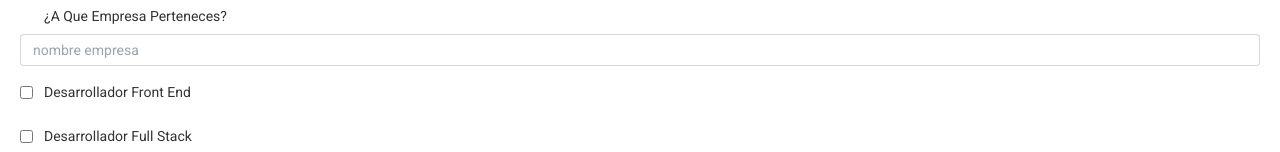
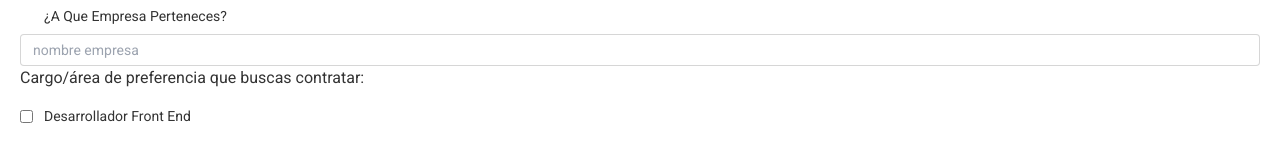
Before and after one commit to Frankiiize/DEVSAFIO, a React (Create React App) app: page /jobProfile in a window 1280 px wide. Shown: the part 570-722 px from the top of the page. Built offline with nearby package versions, Linux system fonts and the light colour scheme.

Commit message:
hotfix:  inputComponent - fixed prop titlehead on inputComponent

```diff
--- a/src/views/jobProfile/JobProfile.js
+++ b/src/views/jobProfile/JobProfile.js
@@ -152,6 +152,7 @@ const JobProfile = () => {
                                             key={`input-${index}${item.name}`}
                                             label={item.label}
                                             type={item.type}
+                                            titleHead={item.titleHead}
                                             id={item.id}
                                             placeholder={item.placeholder}
                                             name={item.name}
```
Also changed, not shown: src/components/common/InputComponent.js (+7 -2 lines).
